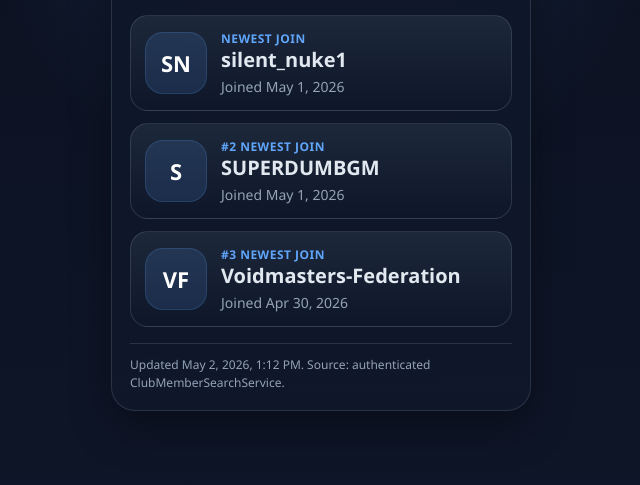
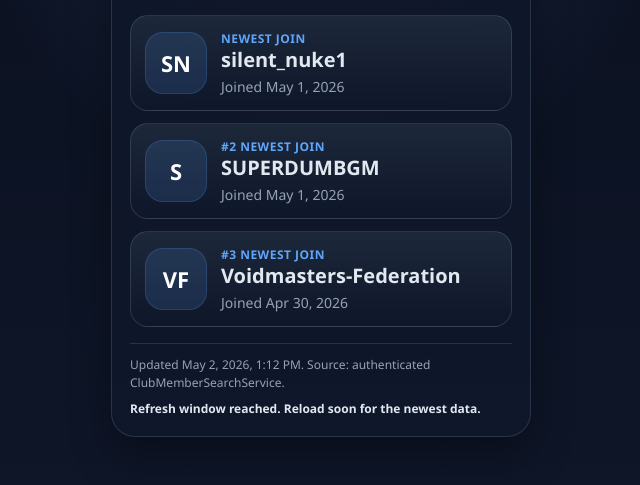
Before and after one commit to Kigazine-builder/chesscom, a website: page docs/index.html in a window 1280 px wide. Shown: the part 137-622 px from the top of the page, without its empty margins (319-959 px from the left). Drawn offline with Linux system fonts and the light colour scheme.

Commit message:
Add widget refresh countdown

```diff
--- a/docs/index.html
+++ b/docs/index.html
@@ -143,6 +143,12 @@
       color: var(--muted);
       line-height: 1.5;
     }
+
+    .refresh-timer {
+      margin-top: 8px;
+      color: var(--text);
+      font-weight: 600;
+    }
   </style>
 </head>
 <body>
@@ -190,7 +196,42 @@
     </section>
     <div class="footer">
       Updated May 2, 2026, 1:12 PM. Source: authenticated ClubMemberSearchService.
+      <div class="refresh-timer" data-refresh-timer data-last-updated="2026-05-02T05:12:00.000Z">
+        Refreshes about every 5 minutes.
+      </div>
     </div>
   </main>
+  <script>
+    const timerNode = document.querySelector("[data-refresh-timer]");
+
+    if (timerNode) {
+      const updatedAtValue = timerNode.getAttribute("data-last-updated");
+      const updatedAtMs = Date.parse(updatedAtValue || "");
+      const refreshIntervalMs = 5 * 60 * 1000;
+
+      const renderTimer = () => {
+        if (!Number.isFinite(updatedAtMs)) {
+          timerNode.textContent = "Refreshes about every 5 minutes.";
+          return;
+        }
+
+        const nextRefreshMs = updatedAtMs + refreshIntervalMs;
+        const remainingMs = nextRefreshMs - Date.now();
+
+        if (remainingMs <= 0) {
+          timerNode.textContent = "Refresh window reached. Reload soon for the newest data.";
+          return;
+        }
+
+        const totalSeconds = Math.ceil(remainingMs / 1000);
+        const minutes = Math.floor(totalSeconds / 60);
+        const seconds = totalSeconds % 60;
+        timerNode.textContent = "Next refresh window in " + minutes + ":" + String(seconds).padStart(2, "0") + ".";
+      };
+
+      renderTimer();
+      window.setInterval(renderTimer, 1000);
+    }
+  </script>
 </body>
 </html>
```
Also changed, not shown: generate-newest-members.mjs (+44 -1 lines).
